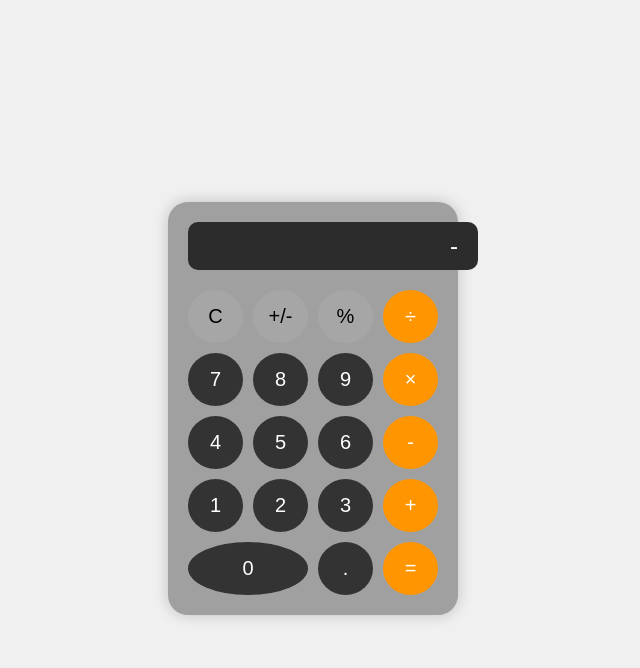
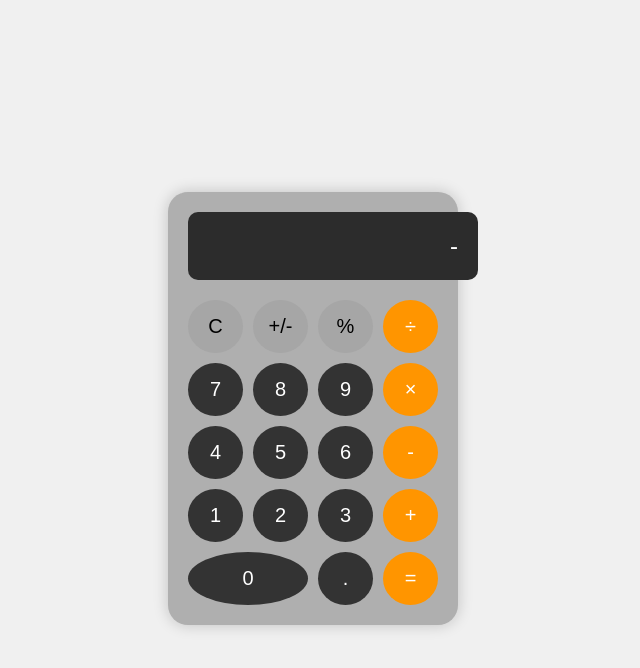
Before and after one commit to jimmyv9/CalculatorRace, a plain HTML site: page index.html in a window 1280 px wide. Both pictures are taken after a click on the button "+/-". Shown: the whole page, without its empty margins (327-967 px from the left). Drawn offline with Linux system fonts and the light colour scheme.

Commit message:
Apple looking calc

```diff
--- a/index.html
+++ b/index.html
@@ -16,7 +16,7 @@
 
         .calculator {
             width: 250px;
-            background-color: #a0a0a0;
+            background-color: #afafaf;
             border-radius: 20px;
             padding: 20px;
             box-shadow: 0px 0px 15px rgba(0, 0, 0, 0.2);
@@ -24,7 +24,7 @@
 
         .display {
             width: 100%;
-            padding: 10px 20px;
+            padding: 20px;
             font-size: 24px;
             background-color: #2c2c2c;
             color: white;
@@ -70,7 +70,7 @@
         button.dark-gray:hover,
         button.light-gray:hover,
         button.orange:hover {
-            background-color: #ff7700;
+            filter: brightness(0.9);
         }
     </style>
 </head>
@@ -79,7 +79,7 @@
         <input type="text" class="display" id="display" disabled>
         <div class="buttons">
             <button class="light-gray" onclick="clearDisplay()">C</button>
-            <button class="light-gray" onclick="appendToDisplay('+/-')">+/-</button>
+            <button class="light-gray" onclick="toggleSign()">+/-</button>
             <button class="light-gray" onclick="appendToDisplay('%')">%</button>
             <button class="orange" onclick="appendToDisplay('/')">÷</button>
             <button class="dark-gray" onclick="appendToDisplay('7')">7</button>
@@ -104,14 +104,14 @@
         const display = document.getElementById('display');
 
         function appendToDisplay(value) {
-            if (value === '+/-') {
-                if (display.value.charAt(0) === '-') {
-                    display.value = display.value.slice(1);
-                } else {
-                    display.value = '-' + display.value;
-                }
+            display.value += value;
+        }
+
+        function toggleSign() {
+            if (display.value.charAt(0) === '-') {
+                display.value = display.value.slice(1);
             } else {
-                display.value += value;
+                display.value = '-' + display.value;
             }
         }
 
```
